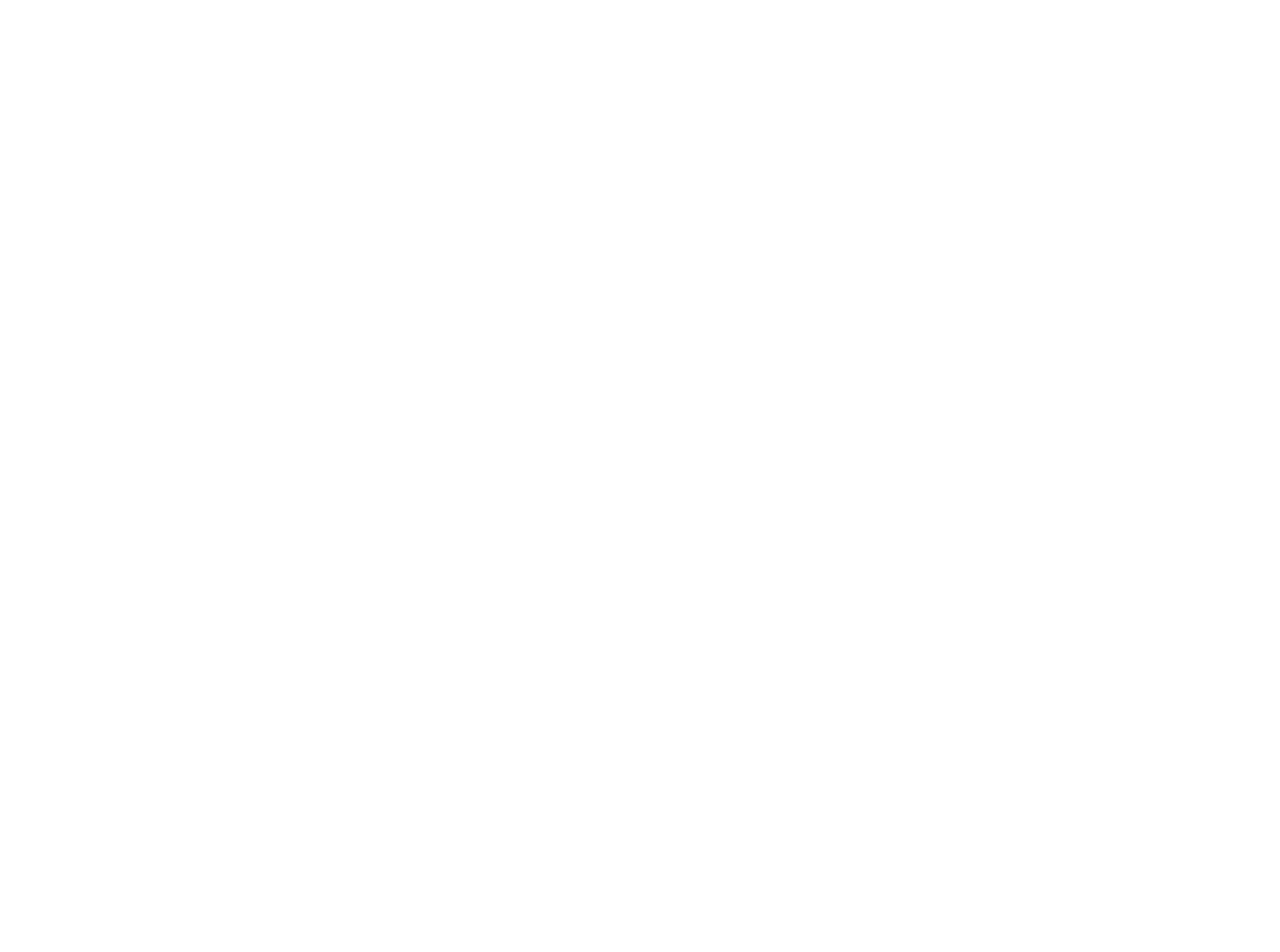
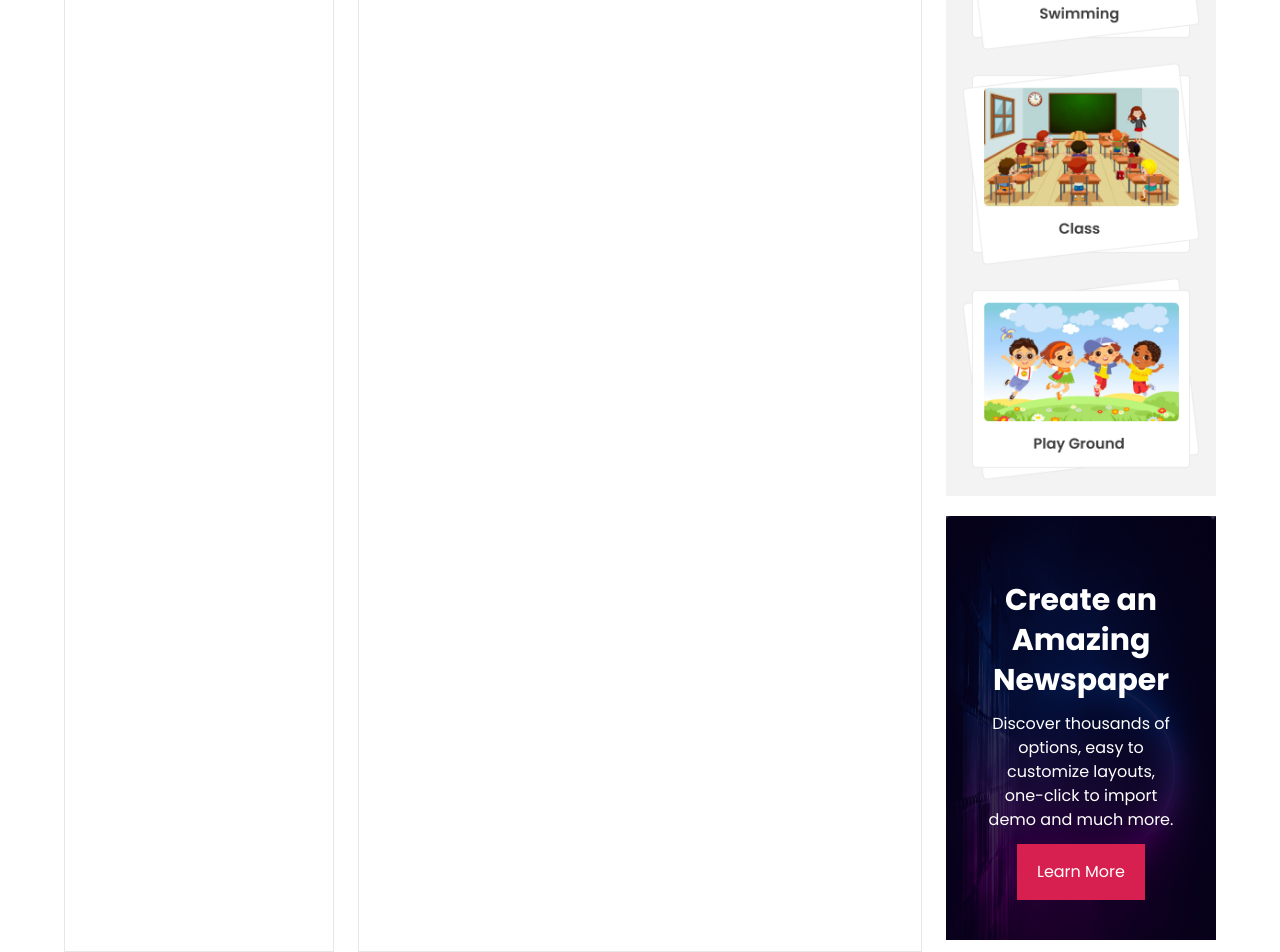
Before and after one commit to omarjafor/Dragon-News-Auth, a React (Vite) app: page / in a window 1280 px wide. Shown: the part 1008-1960 px from the top of the page. Before the commit the page ends 800 px from the top, so only its background shows below. Built offline with nearby package versions, Linux system fonts and the light colour scheme.

Commit message:
right side design

```diff
--- a/src/Components/Home/Home.jsx
+++ b/src/Components/Home/Home.jsx
@@ -10,14 +10,14 @@
             <Header></Header>
             <BreakingNews></BreakingNews>
             <Navbar></Navbar>
-            <div className="grid border grid-cols-1 md:grid-cols-4 gap-6 mt-20">
+            <div className="grid grid-cols-1 md:grid-cols-4 gap-6 mt-20">
                 <div className="border">
                     <LeftSideNav></LeftSideNav>
                 </div>
                 <div className="md:col-span-2 border">
                     <h1 className="text-3xl font-bold">Dragon News Home</h1>
                 </div>
-                <div className="border">
+                <div className="">
                     <RightSideNav></RightSideNav>
                 </div>
             </div>
--- a/src/Components/Shared/RightSideNav/RightSideNav.jsx
+++ b/src/Components/Shared/RightSideNav/RightSideNav.jsx
@@ -1,4 +1,8 @@
 import { BsGoogle, BsGithub, BsFacebook, BsTwitter, BsInstagram } from 'react-icons/bs';
+import qzone1 from '../../../images/qZone1.png';
+import qzone2 from '../../../images/qZone2.png';
+import qzone3 from '../../../images/qZone3.png';
+
 
 const RightSideNav = () => {
     return (
@@ -29,6 +33,19 @@
                     <span className='ml-2'>Instagram</span>
                 </a>
             </div>
+            <div className="p-4 space-y-3 mb-3 bg-[#F3F3F3]">
+                <h2 className="text-3xl">Q-Zone</h2>
+               <img src={qzone1} alt="" />
+               <img src={qzone2} alt="" />
+               <img src={qzone3} alt="" />
+            </div>
+            <div className="p-10 mt-5 text-center space-y-3 mb-3 bg-[url('./images/bg.png')]">
+                <h2 className="text-3xl font-bold leading-10 text-white mt-6">Create an Amazing Newspaper</h2>
+                <p className='text-white'>
+                    Discover thousands of options, easy to customize layouts, one-click to import demo and much more.
+                </p>
+                <button className='px-5 py-4 text-white bg-[#D72050]'>Learn More</button>
+            </div>
         </div>
     );
 };
```
